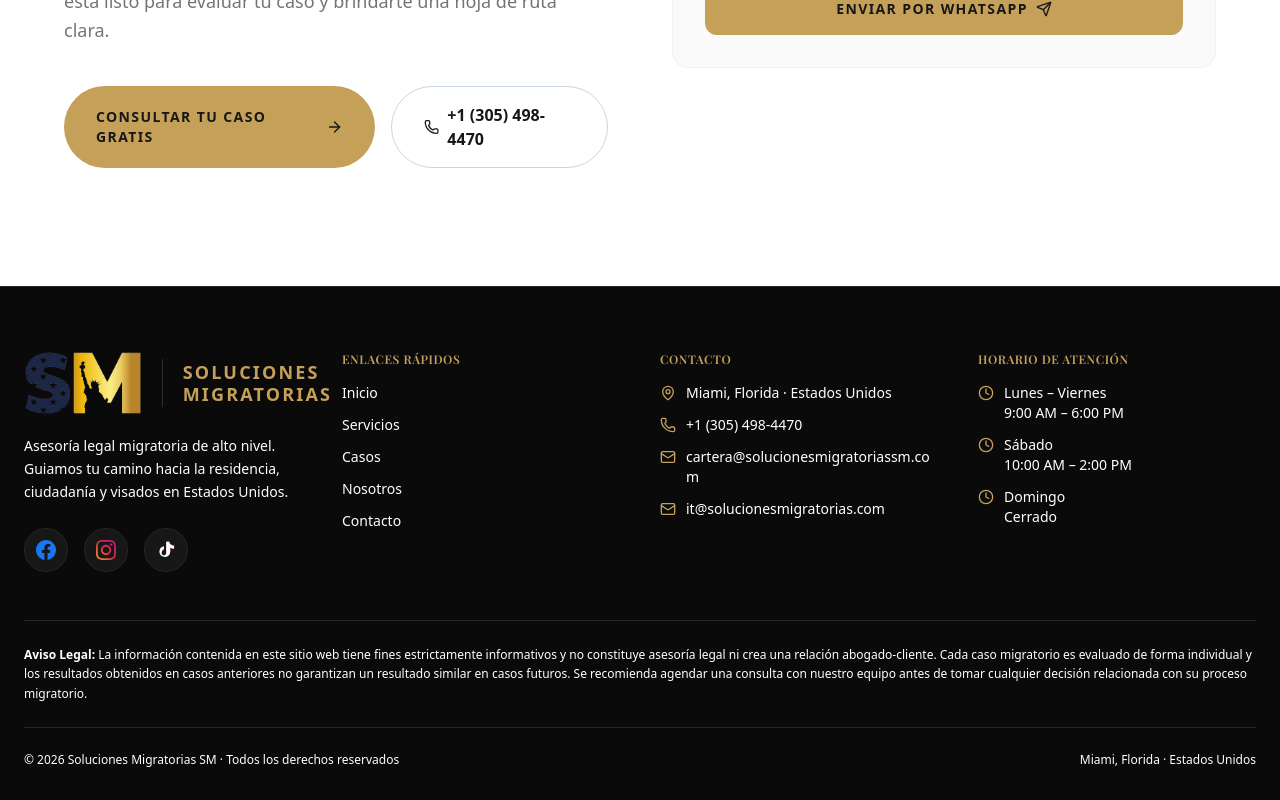
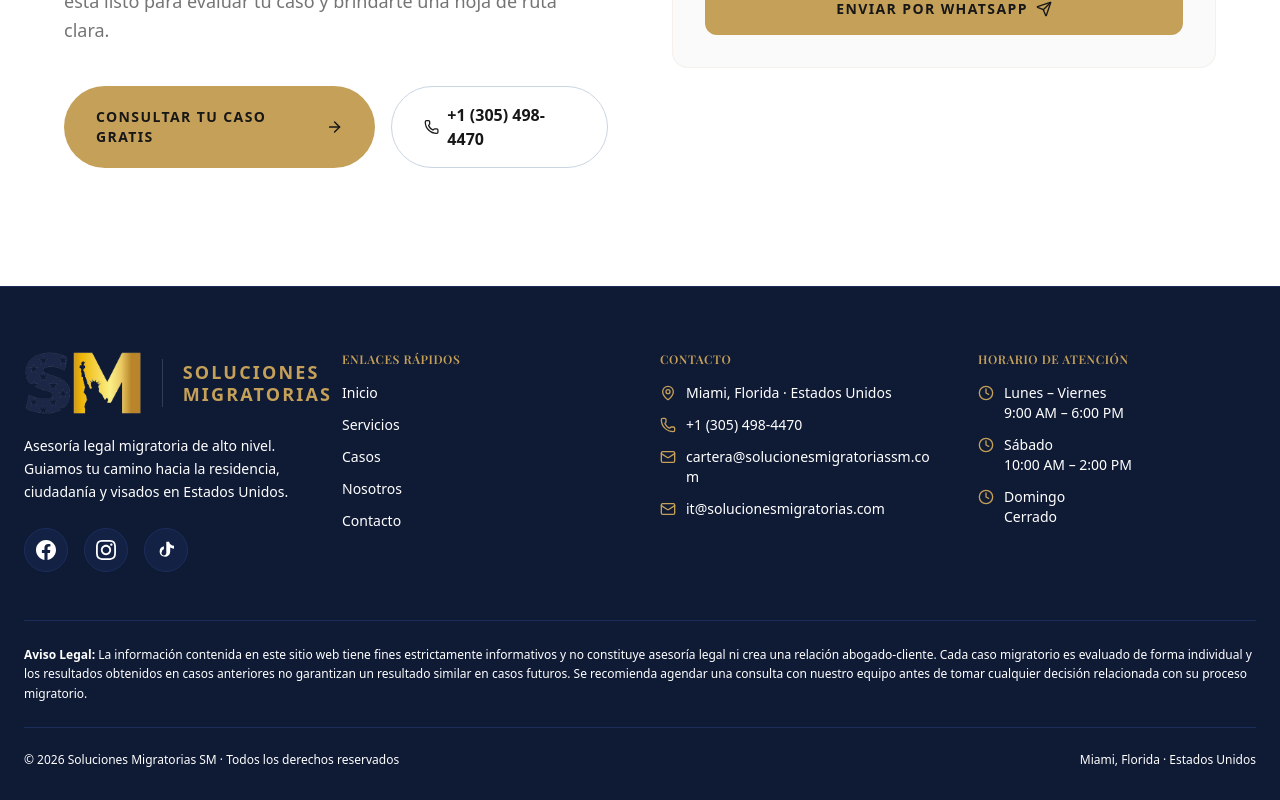
Before and after one commit to alan1130co/SolucionesMigratorias, a Next.js app: page /casos-de-exito in a window 1280 px wide. Shown: the part 3500-4300 px from the top of the page. Built offline with nearby package versions, Linux system fonts and the light colour scheme; a web font is replaced by a local one.

Commit message:
fix: actualizar imagen de fianza sin caracteres especiales y ajustes en Footer y PracticeAreas

```diff
--- a/app/components/Footer.tsx
+++ b/app/components/Footer.tsx
@@ -23,11 +23,11 @@
 
 export default function Footer() {
   return (
-    <footer className="border-t border-neutral-800 bg-neutral-950 px-6 pt-16 pb-8 text-white">
+    <footer className="border-t border-navy-700 bg-navy-900 px-6 pt-16 pb-8 text-white">
       <div className="mx-auto grid max-w-7xl grid-cols-1 gap-10 md:grid-cols-2 lg:grid-cols-4">
         {/* Marca / Descripción */}
         <div className="space-y-5 lg:col-span-1">
-          {/* Logo + Título */}
+          {/* Logo + Título estilo Header (Sin círculo blanco) */}
           <Link href="/#inicio" className="group flex shrink-0 items-center gap-5 inline-flex">
             <Image
               src="/images/logo_SM_icon_transparente.png"
@@ -52,70 +52,44 @@
             la residencia, ciudadanía y visados en Estados Unidos.
           </p>
 
-          {/* Redes Sociales con colores oficiales */}
+          {/* Redes Sociales */}
           <div className="flex items-center gap-4 pt-1">
-            {/* Facebook - Azul Oficial */}
+            {/* Facebook */}
             <a
               href="https://web.facebook.com/solucionesmigratoriassm"
               target="_blank"
               rel="noopener noreferrer"
               aria-label="Facebook"
-              className="flex h-11 w-11 items-center justify-center rounded-full border border-neutral-800 bg-neutral-900 transition-all hover:border-[#1877F2] hover:bg-[#1877F2]/10 hover:scale-105"
+              className="flex h-11 w-11 items-center justify-center rounded-full border border-navy-700 bg-navy-700/40 text-white transition-all hover:border-gold hover:text-gold"
             >
-              <svg className="h-5 w-5 fill-[#1877F2]" viewBox="0 0 24 24">
+              <svg className="h-5 w-5 fill-current" viewBox="0 0 24 24">
                 <path d="M24 12.073c0-6.627-5.373-12-12-12s-12 5.373-12 12c0 5.99 4.388 10.954 10.125 11.854v-8.385H7.078v-3.47h3.047V9.43c0-3.007 1.792-4.669 4.533-4.669 1.312 0 2.686.235 2.686.235v2.953H15.83c-1.491 0-1.956.925-1.956 1.874v2.25h3.328l-.532 3.47h-2.796v8.385C19.612 23.027 24 18.062 24 12.073z" />
               </svg>
             </a>
 
-            {/* Instagram - Gradiente Oficial */}
+            {/* Instagram */}
             <a
               href="https://www.instagram.com/solucionesmigratoriassm/"
               target="_blank"
               rel="noopener noreferrer"
               aria-label="Instagram"
-              className="flex h-11 w-11 items-center justify-center rounded-full border border-neutral-800 bg-neutral-900 transition-all hover:border-[#E4405F] hover:bg-[#E4405F]/10 hover:scale-105"
+              className="flex h-11 w-11 items-center justify-center rounded-full border border-navy-700 bg-navy-700/40 text-white transition-all hover:border-gold hover:text-gold"
             >
-              <svg className="h-5 w-5" viewBox="0 0 24 24">
-                <defs>
-                  <linearGradient id="instagram-gradient" x1="0%" y1="100%" x2="100%" y2="0%">
-                    <stop offset="0%" stopColor="#f09433" />
-                    <stop offset="25%" stopColor="#e6683c" />
-                    <stop offset="50%" stopColor="#dc2743" />
-                    <stop offset="75%" stopColor="#cc2366" />
-                    <stop offset="100%" stopColor="#bc1888" />
-                  </linearGradient>
-                </defs>
-                <path
-                  fill="url(#instagram-gradient)"
-                  d="M12 2.163c3.204 0 3.584.012 4.85.07 3.252.148 4.771 1.691 4.919 4.919.058 1.265.069 1.645.069 4.849 0 3.205-.012 3.584-.069 4.849-.149 3.225-1.664 4.771-4.919 4.919-1.266.058-1.644.07-4.85.07-3.204 0-3.584-.012-4.849-.07-3.26-.149-4.771-1.699-4.919-4.92-.058-1.265-.07-1.644-.07-4.849 0-3.204.013-3.583.07-4.849.149-3.227 1.664-4.771 4.919-4.919 1.266-.057 1.645-.069 4.849-.069zm0-2.163c-3.259 0-3.667.014-4.947.072-4.358.2-6.78 2.618-6.98 6.98-.059 1.281-.073 1.689-.073 4.948 0 3.259.014 3.668.072 4.948.2 4.358 2.618 6.78 6.98 6.98 1.281.058 1.689.072 4.948.072 3.259 0 3.668-.014 4.948-.072 4.354-.2 6.782-2.618 6.979-6.98.059-1.28.073-1.689.073-4.948 0-3.259-.014-3.667-.072-4.947-.196-4.354-2.617-6.78-6.979-6.98-1.281-.059-1.69-.073-4.949-.073zm0 5.838c-3.403 0-6.162 2.759-6.162 6.162s2.759 6.163 6.162 6.163 6.162-2.759 6.162-6.163c0-3.403-2.759-6.162-6.162-6.162zm0 10.162c-2.209 0-4-1.79-4-4 0-2.209 1.791-4 4-4s4 1.791 4 4c0 2.21-1.791 4-4 4zm6.406-11.845c-.796 0-1.441.645-1.441 1.44s.645 1.44 1.441 1.44c.795 0 1.439-.645 1.439-1.44s-.644-1.44-1.439-1.44z"
-                />
+              <svg className="h-5 w-5 fill-current" viewBox="0 0 24 24">
+                <path d="M12 2.163c3.204 0 3.584.012 4.85.07 3.252.148 4.771 1.691 4.919 4.919.058 1.265.069 1.645.069 4.849 0 3.205-.012 3.584-.069 4.849-.149 3.225-1.664 4.771-4.919 4.919-1.266.058-1.644.07-4.85.07-3.204 0-3.584-.012-4.849-.07-3.26-.149-4.771-1.699-4.919-4.92-.058-1.265-.07-1.644-.07-4.849 0-3.204.013-3.583.07-4.849.149-3.227 1.664-4.771 4.919-4.919 1.266-.057 1.645-.069 4.849-.069zm0-2.163c-3.259 0-3.667.014-4.947.072-4.358.2-6.78 2.618-6.98 6.98-.059 1.281-.073 1.689-.073 4.948 0 3.259.014 3.668.072 4.948.2 4.358 2.618 6.78 6.98 6.98 1.281.058 1.689.072 4.948.072 3.259 0 3.668-.014 4.948-.072 4.354-.2 6.782-2.618 6.979-6.98.059-1.28.073-1.689.073-4.948 0-3.259-.014-3.667-.072-4.947-.196-4.354-2.617-6.78-6.979-6.98-1.281-.059-1.69-.073-4.949-.073zm0 5.838c-3.403 0-6.162 2.759-6.162 6.162s2.759 6.163 6.162 6.163 6.162-2.759 6.162-6.163c0-3.403-2.759-6.162-6.162-6.162zm0 10.162c-2.209 0-4-1.79-4-4 0-2.209 1.791-4 4-4s4 1.791 4 4c0 2.21-1.791 4-4 4zm6.406-11.845c-.796 0-1.441.645-1.441 1.44s.645 1.44 1.441 1.44c.795 0 1.439-.645 1.439-1.44s-.644-1.44-1.439-1.44z" />
               </svg>
             </a>
 
-            {/* TikTok - SVG con Cian y Rojo Oficiales */}
+            {/* TikTok */}
             <a
               href="https://www.tiktok.com/@solucionesmigratoriassm"
               target="_blank"
               rel="noopener noreferrer"
               aria-label="TikTok"
-              className="flex h-11 w-11 items-center justify-center rounded-full border border-neutral-800 bg-neutral-900 transition-all hover:border-white hover:bg-white/10 hover:scale-105"
+              className="flex h-11 w-11 items-center justify-center rounded-full border border-navy-700 bg-navy-700/40 text-white transition-all hover:border-gold hover:text-gold"
             >
-              <svg className="h-5 w-5" viewBox="0 0 24 24">
-                {/* Sombra cian */}
-                <path
-                  fill="#25F4EE"
-                  d="M19.34 6.94a4.83 4.83 0 0 1-3.77-4.25V2.25h-3.45v13.67a2.89 2.89 0 1 1-5.2-1.74 2.89 2.89 0 0 1 2.31-2.83V7.85a6.34 6.34 0 0 0-5.11 6.17 6.34 6.34 0 0 0 10.79 4.48 6.31 6.31 0 0 0 1.87-4.5V9.26a8.31 8.31 0 0 0 4.56 1.37v-3.7a4.85 4.85 0 0 1-2-.01z"
-                />
-                {/* Sombra rosa/roja */}
-                <path
-                  fill="#FE2C55"
-                  d="M19.84 6.44a4.83 4.83 0 0 1-3.77-4.25V1.75h-3.45v13.67a2.89 2.89 0 1 1-5.2-1.74 2.89 2.89 0 0 1 2.31-2.83V7.35a6.34 6.34 0 0 0-5.11 6.17 6.34 6.34 0 0 0 10.79 4.48 6.31 6.31 0 0 0 1.87-4.5V8.76a8.31 8.31 0 0 0 4.56 1.37v-3.7a4.85 4.85 0 0 1-2-.01z"
-                />
-                {/* Cuerpo blanco principal */}
-                <path
-                  fill="#FFFFFF"
-                  d="M19.59 6.69a4.83 4.83 0 0 1-3.77-4.25V2h-3.45v13.67a2.89 2.89 0 1 1-5.2-1.74 2.89 2.89 0 0 1 2.31-2.83V7.6a6.34 6.34 0 0 0-5.11 6.17 6.34 6.34 0 0 0 10.79 4.48 6.31 6.31 0 0 0 1.87-4.5V9.01a8.31 8.31 0 0 0 4.56 1.37v-3.7a4.85 4.85 0 0 1-2-.01z"
-                />
+              <svg className="h-5 w-5 fill-current" viewBox="0 0 24 24">
+                <path d="M19.59 6.69a4.83 4.83 0 0 1-3.77-4.25V2h-3.45v13.67a2.89 2.89 0 1 1-5.2-1.74 2.89 2.89 0 0 1 2.31-2.83V7.6a6.34 6.34 0 0 0-5.11 6.17 6.34 6.34 0 0 0 10.79 4.48 6.31 6.31 0 0 0 1.87-4.5V9.01a8.31 8.31 0 0 0 4.56 1.37v-3.7a4.85 4.85 0 0 1-2-.01z" />
               </svg>
             </a>
           </div>
@@ -195,7 +169,7 @@
       </div>
 
       {/* Disclaimer legal */}
-      <div className="mx-auto mt-12 max-w-7xl border-t border-neutral-800 pt-6">
+      <div className="mx-auto mt-12 max-w-7xl border-t border-navy-700 pt-6">
         <p className="text-xs leading-relaxed text-white">
           <span className="font-semibold text-white">Aviso Legal:</span>{" "}
           La información contenida en este sitio web tiene fines
@@ -209,7 +183,7 @@
       </div>
 
       {/* Copyright */}
-      <div className="mx-auto mt-6 flex max-w-7xl flex-col items-center justify-between gap-2 border-t border-neutral-800 pt-6 text-center sm:flex-row sm:text-left">
+      <div className="mx-auto mt-6 flex max-w-7xl flex-col items-center justify-between gap-2 border-t border-navy-700 pt-6 text-center sm:flex-row sm:text-left">
         <p className="text-xs text-white">
           © {new Date().getFullYear()} Soluciones Migratorias SM · Todos los
           derechos reservados
--- a/app/components/PracticeAreas.tsx
+++ b/app/components/PracticeAreas.tsx
@@ -60,7 +60,7 @@
     title: "Fianza de Inmigración",
     desc: "Te ayudamos a solicitar la liberación bajo fianza mientras tu proceso migratorio continúa.",
     slug: "fianza-de-inmigracion",
-    image: "/images/services/img-fianza_de_Inmigracion.png",
+    image: "/images/services/img_fianza.png",
   },
 ];
 
```
Also changed, not shown: 2 other files (tests, documents, lock files or other folders).
